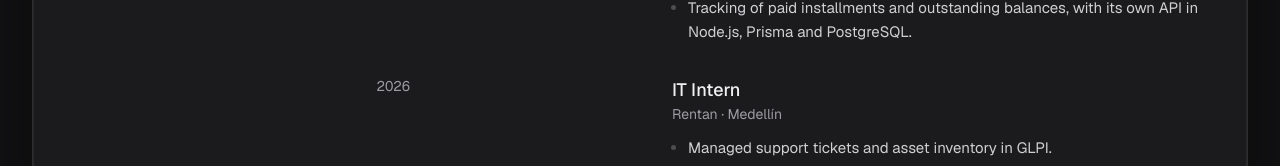
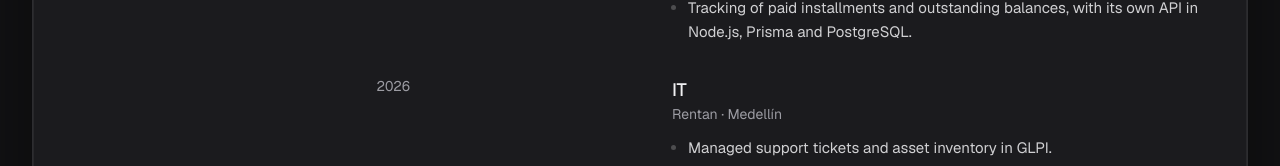
Before and after one commit to KevinSantiagoOt/portafolio, a Next.js app: page /en/resume in a window 1280 px wide. Shown: the part 540-706 px from the top of the page. Built offline with nearby package versions, Linux system fonts and the light colour scheme; no server answers.

Commit message:
content: internship title is just TI / IT
Co-Authored-By: Claude Opus 5.5 <noreply@anthropic.com>

```diff
--- a/src/data/resume.ts
+++ b/src/data/resume.ts
@@ -22,7 +22,7 @@ export const resume: Resume = {
       ],
     },
     {
-      title: { es: "Practicante TI", en: "IT Intern" },
+      title: { es: "TI", en: "IT" },
       org: "Rentan",
       period: { es: "2026", en: "2026" },
       location: "Medellín",
```
